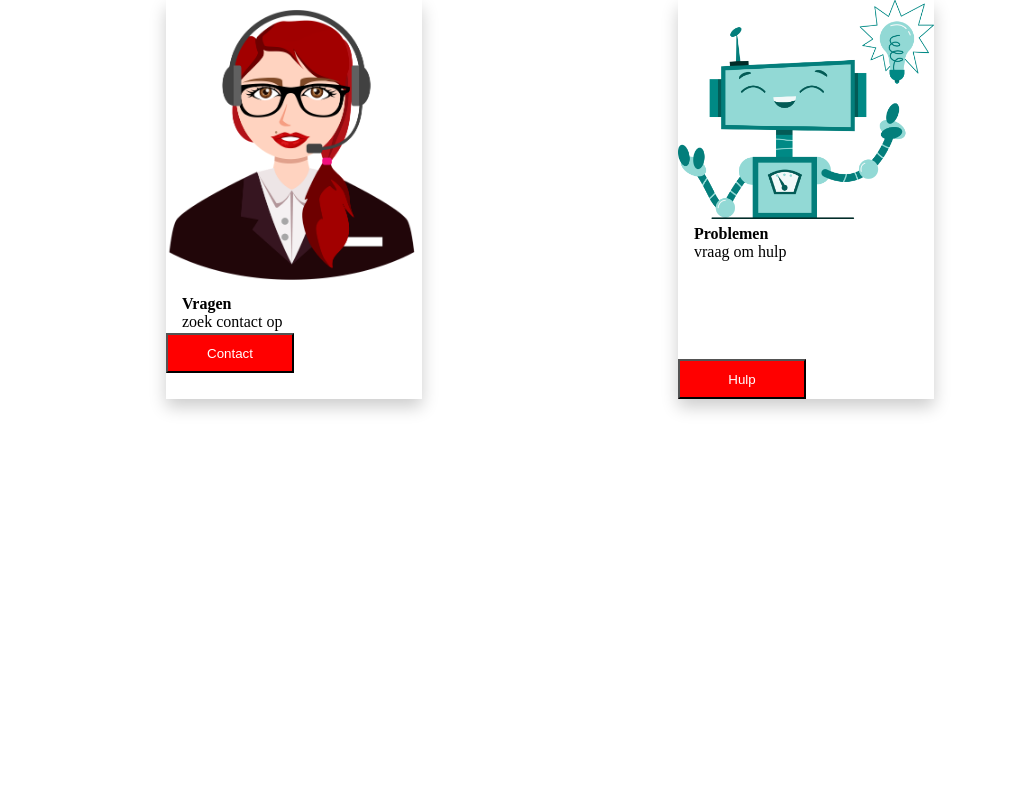
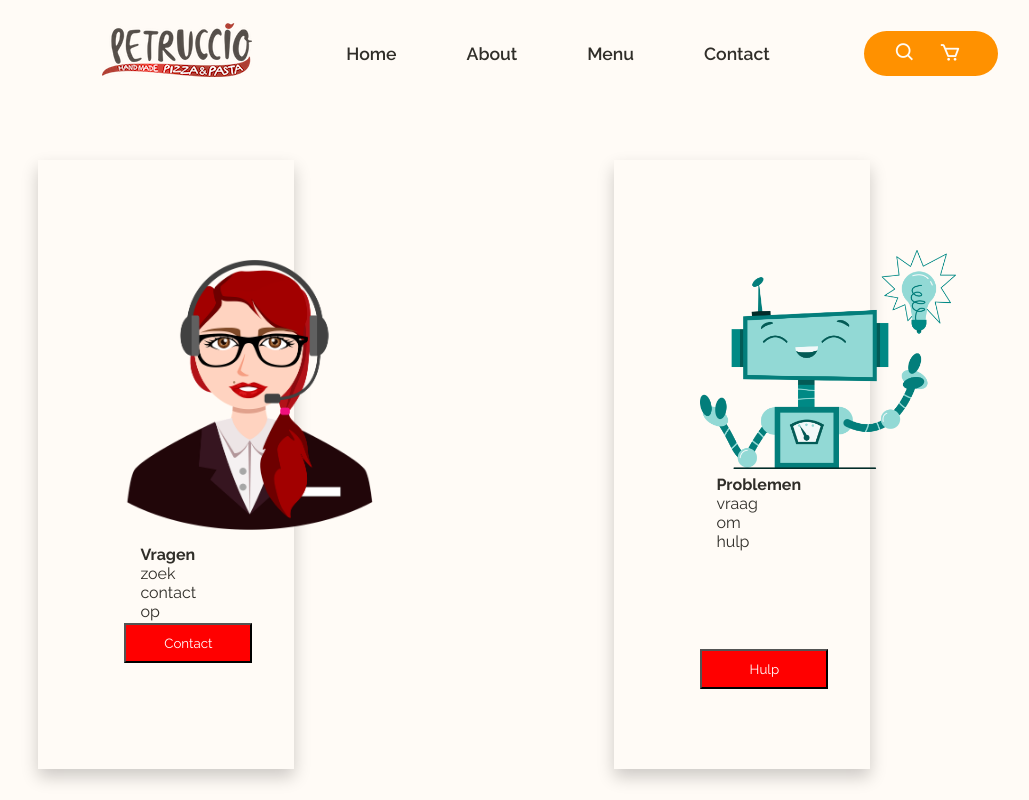
Before and after one commit to 2023leerjaar2/2swd3-h4, a PHP site: page /contact.html in a window 1280 px wide. Shown: the whole page, without its empty margins (90-1119 px from the left). Run offline with PHP 8.4, Linux system fonts and the light colour scheme.

Commit message:
header toegevoegd aan contacten

```diff
--- a/website/contact.html
+++ b/website/contact.html
@@ -4,13 +4,38 @@
     <meta charset="UTF-8">
     <meta name="viewport" content="width=device-width, initial-scale=1.0">
     <link rel="stylesheet" href="./css/contact.css">
+
+    <link rel="stylesheet" href="https://unpkg.com/boxicons@latest/css/boxicons.min.css">
+
+    <link rel="preconnect" href="https://fonts.googleapis.com">
+	<link rel="preconnect" href="https://fonts.gstatic.com" crossorigin>
+	<link href="https://fonts.googleapis.com/css2?family=Raleway:wght@100;200;300;400;500;600;700&display=swap" rel="stylesheet">
+
     <script src="contact.js" defer></script>
     <title>Document</title>
 </head>
 <body>
-    <header>
+	<header>
+		<!-- <a href="#" class="logo">Food<span>Fun</span></a> -->
+		<a href="#" class="logo"><img src="img/logo.png" alt="logo"></a>
+		<ul class="navbar">
+			<li><a href="/index.html">Home</a></li>
+			<li><a href="#about">About</a></li>
+			<li><a href="#menu">Menu</a></li>
+			<li><a href="#contact">Contact</a></li>
+		</ul>
 
-    </header>
+		<div class="h-icons">
+			<a href="#"><i class='bx bx-search' ></i></a>
+			<a href="#"><i class='bx bx-cart' ></i></a>
+			<div class="bx bx-menu" id="menu-icon"></div>
+		</div>
+	</header>
+
+
+
+
+
     <main class="contactMain">
         <section class="card1">
             <img class="cardImg" src="/website/img/callingCartoon.png" alt="Avatar" >
@@ -30,5 +55,13 @@
             <a href="hulppagina.html"><button>Hulp</button></a>
         </section>
     </main>
+
+
+
+    <script src="https://unpkg.com/scrollreveal"></script>
+
+	<!-- custom js link -->
+	<script type="text/javascript" src="js/Pizza website.js"></script>
+
 </body>
 </html>
--- a/website/css/contact.css
+++ b/website/css/contact.css
@@ -1,10 +1,131 @@
-* {
-    margin: 0%;
-    padding: 0%;
-
+*{
+	padding: 0;
+	margin: 0;
+	box-sizing: border-box;
+	font-family: 'Raleway', sans-serif;
+	text-decoration: none;
+	list-style: none;
+	scroll-behavior: smooth;
+}
+:root{
+	--text-color: #302e29;
+	--main-color: #ff9100;
+	--second-color: #858585;
+	--bg-color: #fffbf6;
+	--big-font: 4.5rem;
+	--h2-font: 2.6rem;
+	--p-font: 1.1rem;
+}
+body{
+	background: var(--bg-color);
+	color: var(--text-color);
+}
+header{
+	position: fixed;
+	width: 100%;
+	top: 0;
+	right: 0;
+	z-index: 1000;
+	display: flex;
+	align-items: center;
+	justify-content: space-between;
+	background: transparent;
+	padding: 23px 15%;
+	transition: all .38s ease;
+}
+.logo{
+	font-size: 30px;
+	font-weight: 700;
+	color: var(--text-color);
+}
+span{
+	color: var(--main-color);
+}
+.navbar{
+	display: flex;
+}
+.navbar a{
+	color: var(--text-color);
+	font-size: var(--p-font);
+	font-weight: 600;
+	padding: 5px 10px;
+	margin: 2px 25px;
+	border-bottom: 2px solid transparent;
+	transition: all .38s ease;
+}
+.navbar a:hover{
+	border-bottom: 2px solid var(--main-color);
+	color: var(--main-color);
+}
+.h-icons{
+	display: flex;
+	align-items: center;
+	padding: 10px 22px;
+	background: var(--main-color);
+	border-radius: 5rem;
+}
+.h-icons i{
+	font-size: 22px;
+	color: var(--bg-color);
+	margin-right: 15px;
+	margin-left: 8px;
+}
+#menu-icon{
+	font-size: 32px;
+	color: var(--bg-color);
+	z-index: 10001;
+	cursor: pointer;
+	display: none;
+}
+section{
+	padding: 90px 15% 80px;
+}
+.home{
+	height: 88vh;
+	width: 100%;
+	position: relative;
+	display: grid;
+	grid-template-columns: repeat(2, 1fr);
+	align-items: center;
+	gap: 2rem;
+}
+.home-img img{
+	width: 100%;
+	height: auto;
+}
+.home-text h1{
+	font-size: var(--big-font);
+	line-height: 1.2;
+	margin-bottom: 2rem;
+}
+.home-text p{
+	font-size: var(--p-font);
+	font-weight: 500;
+	color: var(--second-color);
+	line-height: 32px;
+	margin-bottom: 2.3rem;
+}
+.btn{
+	display: inline-block;
+	padding: 14px 26px;
+	background: var(--main-color);
+	color: var(--bg-color);
+	font-size: 15px;
+	font-weight: 600;
+	border-radius: 5rem;
+	transition: all .38s ease;
+}
+.btn:hover{
+	letter-spacing: 1px;
+}
+header.sticky{
+	padding: 10px 15%;
+	background: var(--bg-color);
+	box-shadow: 0px 4px 15px rgb(0 0 0 / 8%);
 }
 main {
-  padding-left: 20vw;
+  padding-left: 10vw;
+  padding-top: 20vh;
 }
 .contactMain {
     display: grid;
--- a/website/hulppagina.html
+++ b/website/hulppagina.html
@@ -12,6 +12,8 @@
             <input type="text" id="naam" name="naam" value=""><br>
             <label for="email">Email:</label><br>
             <input type="text" id="email" name="email" value=""><br>
+            <label for="product">product:</label><br>
+            <input type="text" id="product" name="product" value="" placeholder="optioneel"><br>
             <label for="probleem">Probleem:</label><br>
             <input type="text" id="probleem" name="probleem" value=""><br><br>
             <input type="submit" value="Submit">
```
Also changed, not shown: website/img/logo.png (added).
